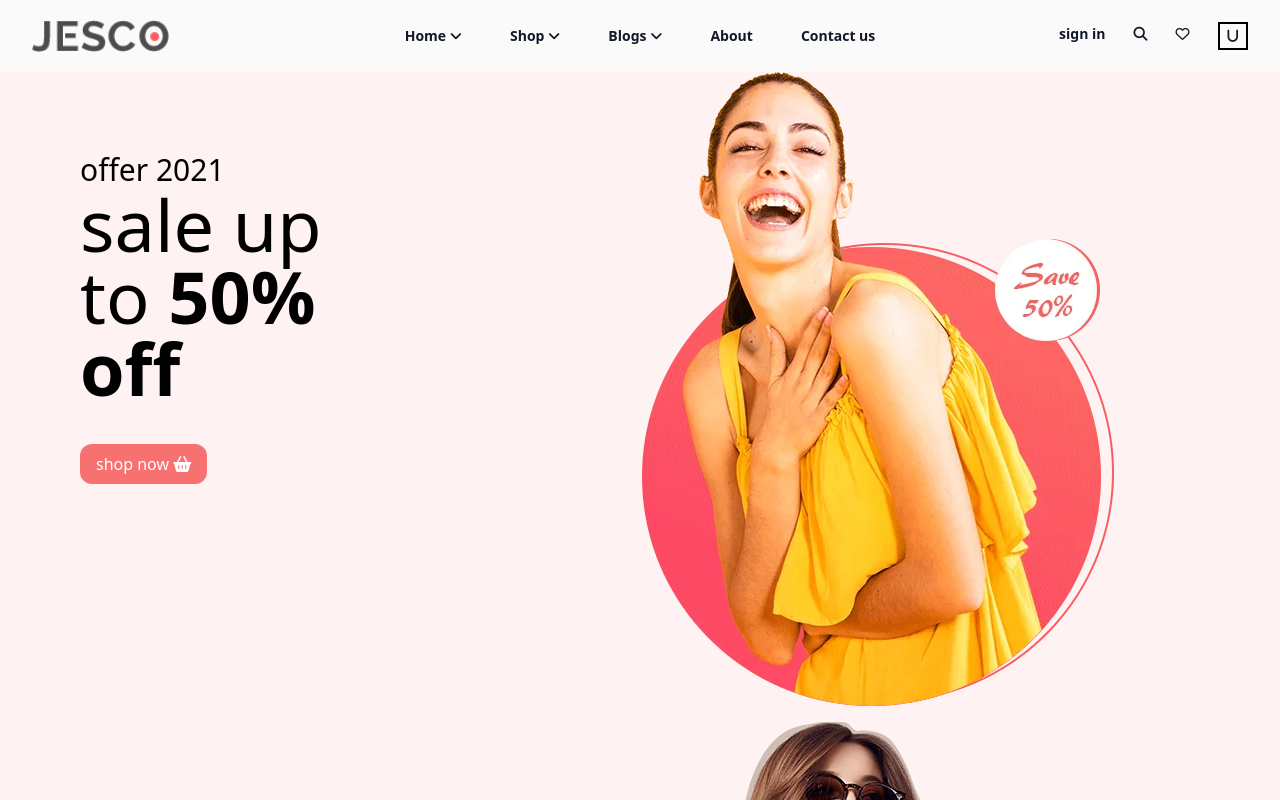
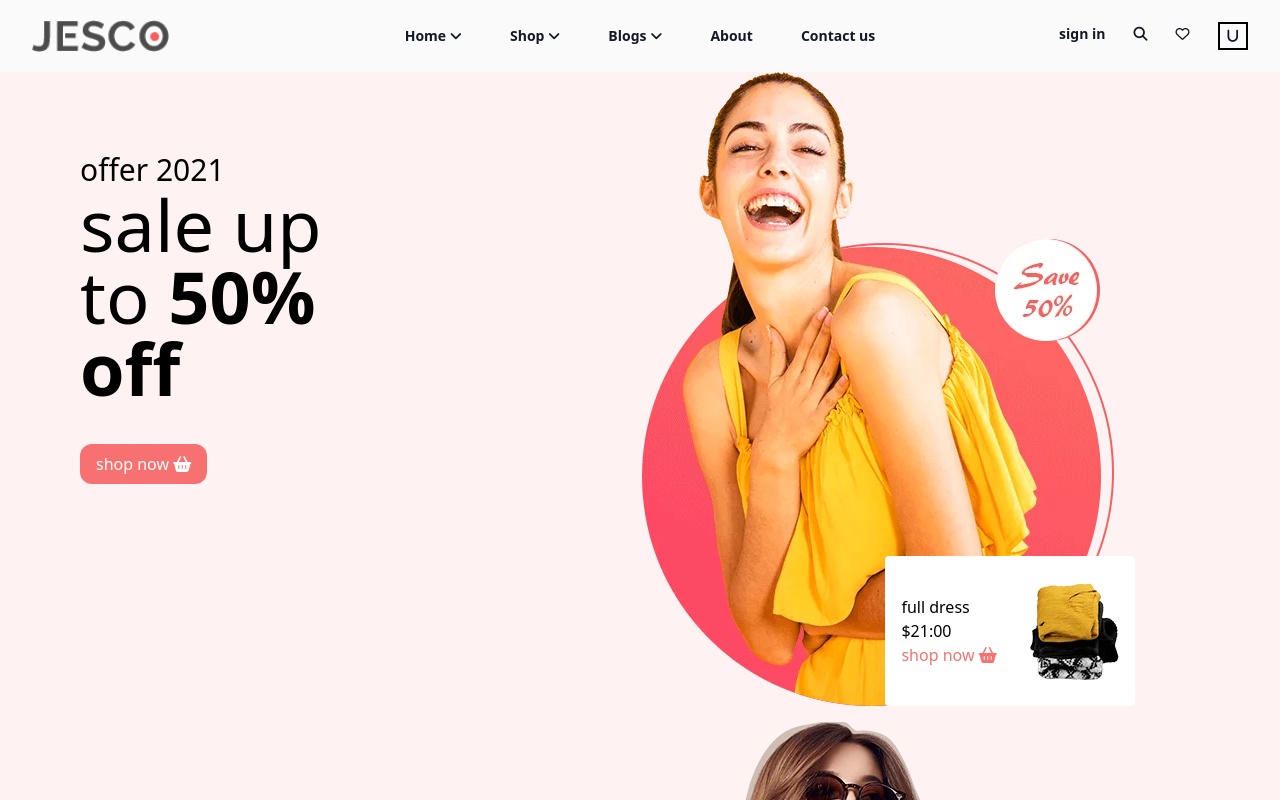
Before and after one commit to mdataurrahaman/final-project, a Next.js app: page / in a window 1280 px wide. Shown: the top 800 px of the page. Built offline with nearby package versions, Linux system fonts and the light colour scheme.

Commit message:
hero sectio edit

```diff
--- a/component/shared/Hero.js
+++ b/component/shared/Hero.js
@@ -11,11 +11,27 @@ export default function Hero(props) {
         <h2 className=' text-7xl max-w-xs '>
           sale up to <strong>50% off</strong>
         </h2>
-        <button className='text-white px-4 py-2 bg-red-400 rounded-xl  mt-10' type='button' >shop now <i class="fa-solid fa-basket-shopping "></i></button>
+        <button className='text-white px-4 py-2 bg-red-400 rounded-xl  mt-10' type='button' >shop now <i className="fa-solid fa-basket-shopping "></i></button>
       </div>
 
       <div className='w-[50%]'>
-      <Image src={props.slider} alt='50% off' className=' mx-auto '/>
+      <Image src={props.slider} alt='50% off' className=' mx-auto z-30'/>
+      <div className=' w-[250px] h-[150px] flex bg-white rounded justify-between ml-[300px] mt-[-150px] z-50 absolute'>
+       <div className=' mx-auto my-auto  '>
+       <h5>
+          full dress
+        </h5>
+        <span>
+         $21:00
+        </span>
+        <button className='text-red-400 block' type='button' >shop now <i className="fa-solid fa-basket-shopping "></i></button>
+
+       </div>
+       <div className=' mx-auto my-auto  ' >
+        <Image alt='dress'src={props.dress} />
+       </div>
+
+      </div>
       </div>
 
     </div>
--- a/pages/index.js
+++ b/pages/index.js
@@ -4,6 +4,7 @@ import Header from '../component/shared/Header'
 import Hero from '../component/shared/Hero'
 import slider1 from '../public/img/slider-1.png'
 import slider2 from '../public/img/slider-2.png'
+import display from '../public/img/display-image.png'
 
 export default function Home() {
   return (
@@ -19,8 +20,8 @@ export default function Home() {
       <main className={styles.main}>
         <Header/>
         <div className='absolute bg-red-50 w-[100%] inset-x-0 top-14 z-40 flex justify-center flex-col '>
-        <Hero slider={slider1}  />
-        <Hero slider={slider2} />
+        <Hero slider={slider1} dress={display}  />
+        <Hero slider={slider2} dress={display} />
         </div>
 
 
```
